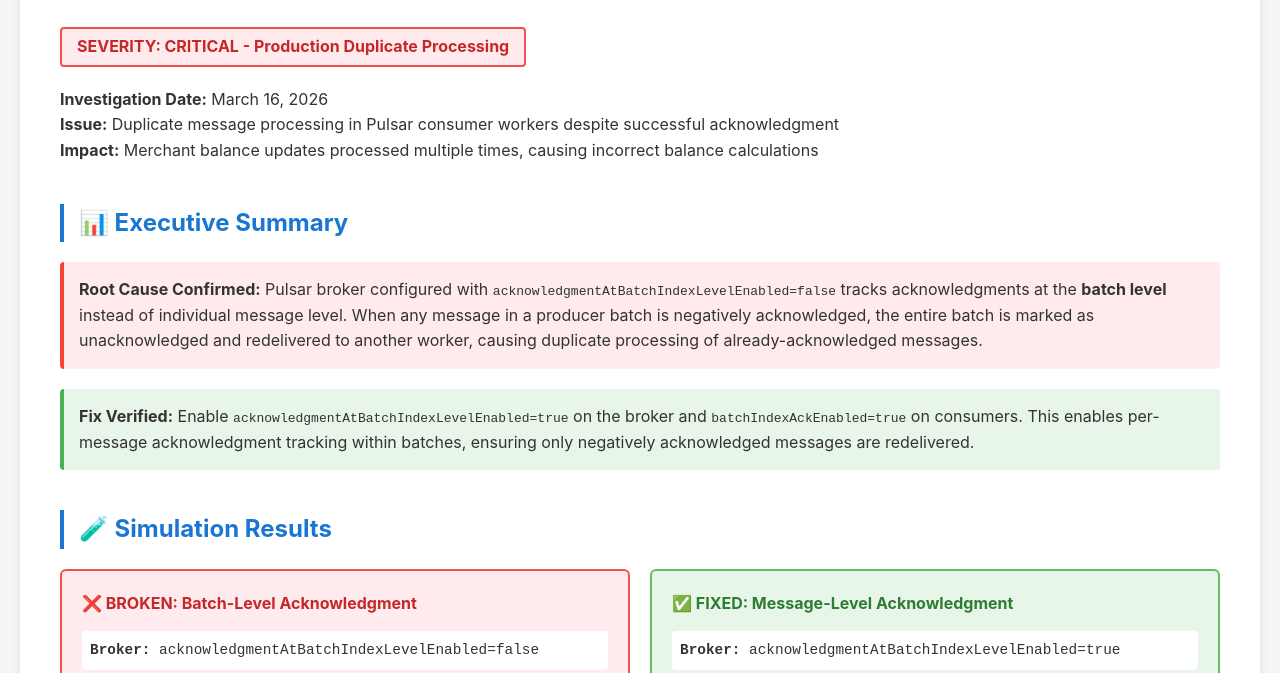
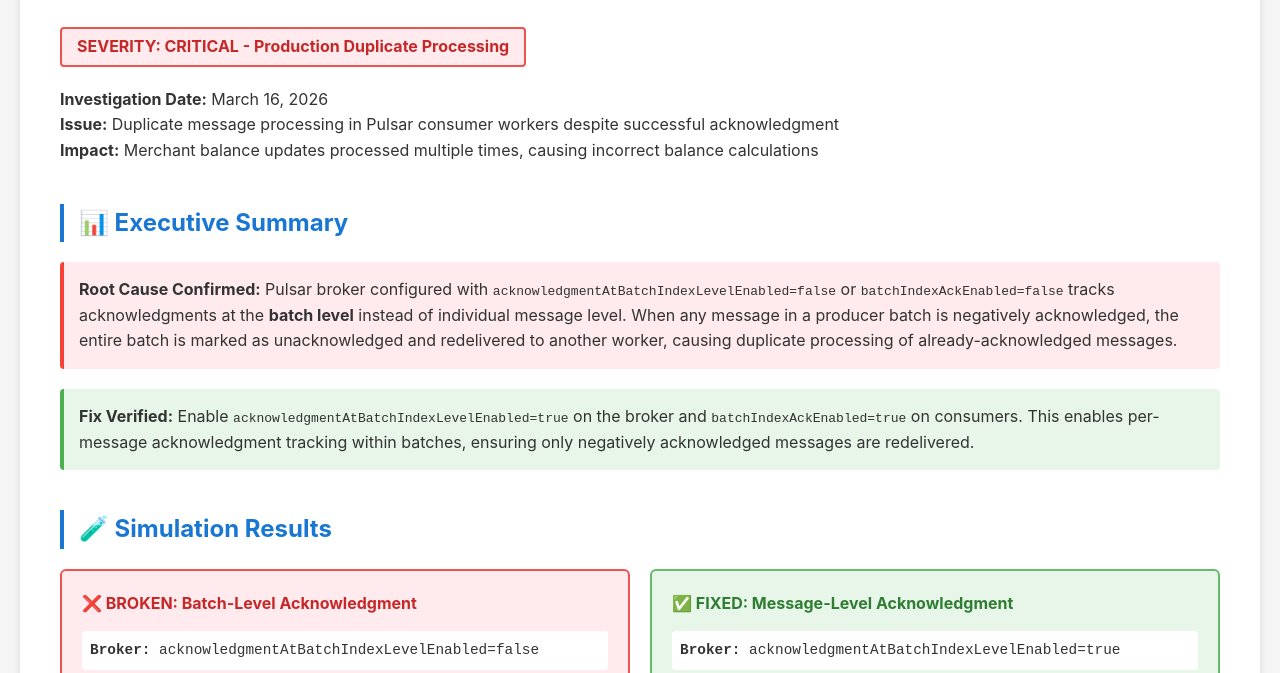
Before and after one commit to rrqsoft/pulsar-batch-redelivery-issue-replication, a website: page docs/index.html in a window 1280 px wide. Shown: the part 127-800 px from the top of the page. Drawn offline with Linux system fonts and the light colour scheme.

Commit message:
chore: update rca, pin batchIndexAckEnabled as root

```diff
--- a/docs/index.html
+++ b/docs/index.html
@@ -65,7 +65,7 @@
         <h2>📊 Executive Summary</h2>
 
         <div class="error">
-            <strong>Root Cause Confirmed:</strong> Pulsar broker configured with <code>acknowledgmentAtBatchIndexLevelEnabled=false</code> tracks acknowledgments at the <strong>batch level</strong> instead of individual message level. When any message in a producer batch is negatively acknowledged, the entire batch is marked as unacknowledged and redelivered to another worker, causing duplicate processing of already-acknowledged messages.
+            <strong>Root Cause Confirmed:</strong> Pulsar broker configured with <code>acknowledgmentAtBatchIndexLevelEnabled=false</code> or <code>batchIndexAckEnabled=false</code>  tracks acknowledgments at the <strong>batch level</strong> instead of individual message level. When any message in a producer batch is negatively acknowledged, the entire batch is marked as unacknowledged and redelivered to another worker, causing duplicate processing of already-acknowledged messages.
         </div>
 
         <div class="success">
@@ -237,7 +237,7 @@
 
         <h3>The Problem: Batch-Level Acknowledgment Tracking</h3>
 
-        <p>When <code>acknowledgmentAtBatchIndexLevelEnabled=false</code> on the Pulsar broker, the broker tracks acknowledgments at the <strong>batch level</strong>, not individual message level. This causes the following behavior:</p>
+        <p>When <code>acknowledgmentAtBatchIndexLevelEnabled=false</code> or <code>batchIndexAckEnabled=false</code>s on the Pulsar broker, the broker tracks acknowledgments at the <strong>batch level</strong>, not individual message level. This causes the following behavior:</p>
 
         <div class="diagram">
             <div class="flow-step">Producer sends 5 messages</div>
@@ -301,7 +301,7 @@
         <p>Based on <a href="https://github.com/apache/pulsar/pull/6052" target="_blank">PR #6052</a> (PIP-54: Support acknowledgment at batch index level):</p>
 
         <div class="code-block">
-// WITHOUT batch index ack (acknowledgmentAtBatchIndexLevelEnabled=false)
+// WITHOUT batch index ack (batchIndexAckEnabled=false, acknowledgmentAtBatchIndexLevelEnabled=false)
 Broker Cursor Tracking:
   Entry (ledgerId:123, entryId:456) → Status: UNACKED (entire batch)
   ↓
@@ -309,7 +309,7 @@ Broker Cursor Tracking:
     - Entire entry marked as unacked
     - All 5 messages redelivered
 
-// WITH batch index ack (acknowledgmentAtBatchIndexLevelEnabled=true)
+// WITH batch index ack (batchIndexAckEnabled=true, acknowledgmentAtBatchIndexLevelEnabled=true)
 Broker Cursor Tracking:
   Entry (ledgerId:123, entryId:456) → BitSet: [0:ACK, 1:ACK, 2:NACK, 3:ACK, 4:ACK]
   ↓
```
